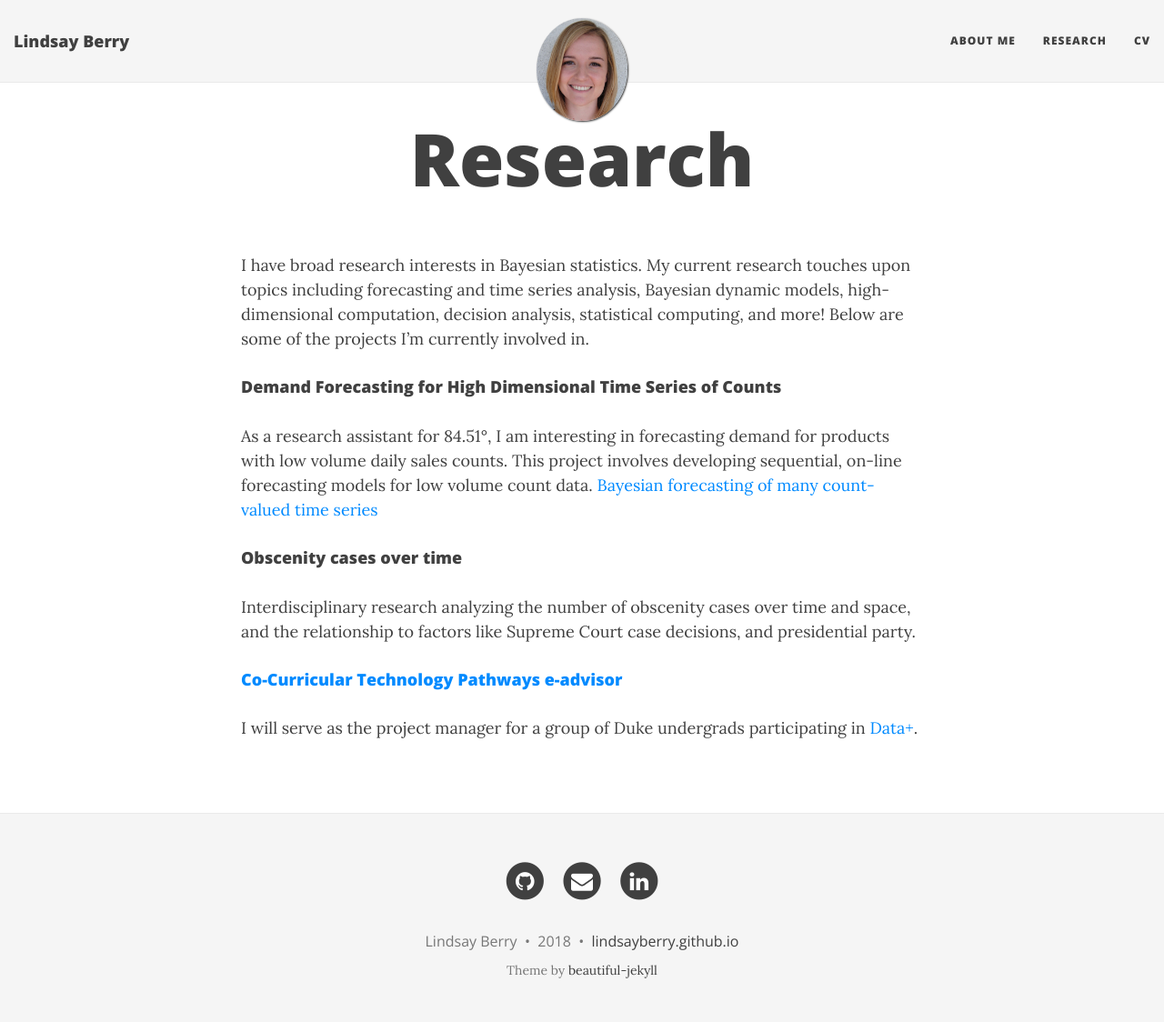
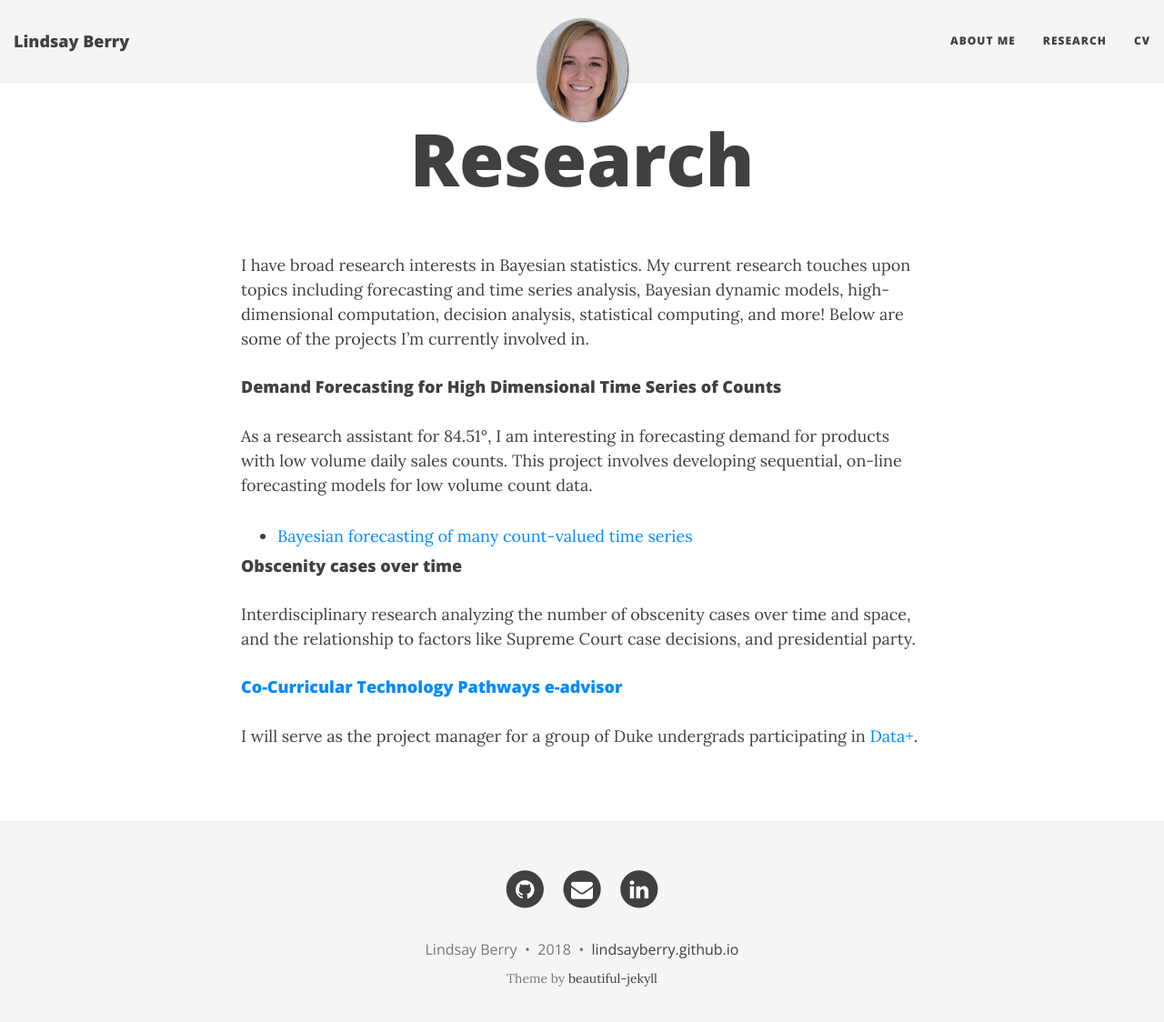
Before and after one commit to lindsayberry/archive-website-template, a Jekyll site: the page built from research.md, in a window 1280 px wide and 1137 px high. Shown: the top 1124 px of the window at 91% size. Built offline with Jekyll 4.4.1, drawn with Linux system fonts in a browser that asks for light colours; nearby versions of some CDN libraries.

Commit message:
Change paper link to bulleted list

```diff
--- a/research.md
+++ b/research.md
@@ -7,7 +7,8 @@
 
 #### Demand Forecasting for High Dimensional Time Series of Counts
 As a research assistant for 84.51&deg;, I am interesting in forecasting demand for products with low volume daily sales counts. This project involves developing sequential, on-line forecasting models for low volume count data.
-[Bayesian forecasting of many count-valued time series](https://arxiv.org/abs/1805.05232)
+
+* [Bayesian forecasting of many count-valued time series](https://arxiv.org/abs/1805.05232)
 
 #### Obscenity cases over time
 Interdisciplinary research analyzing the number of obscenity cases over time and space, and the relationship to factors like Supreme Court case decisions, and presidential party.
```
